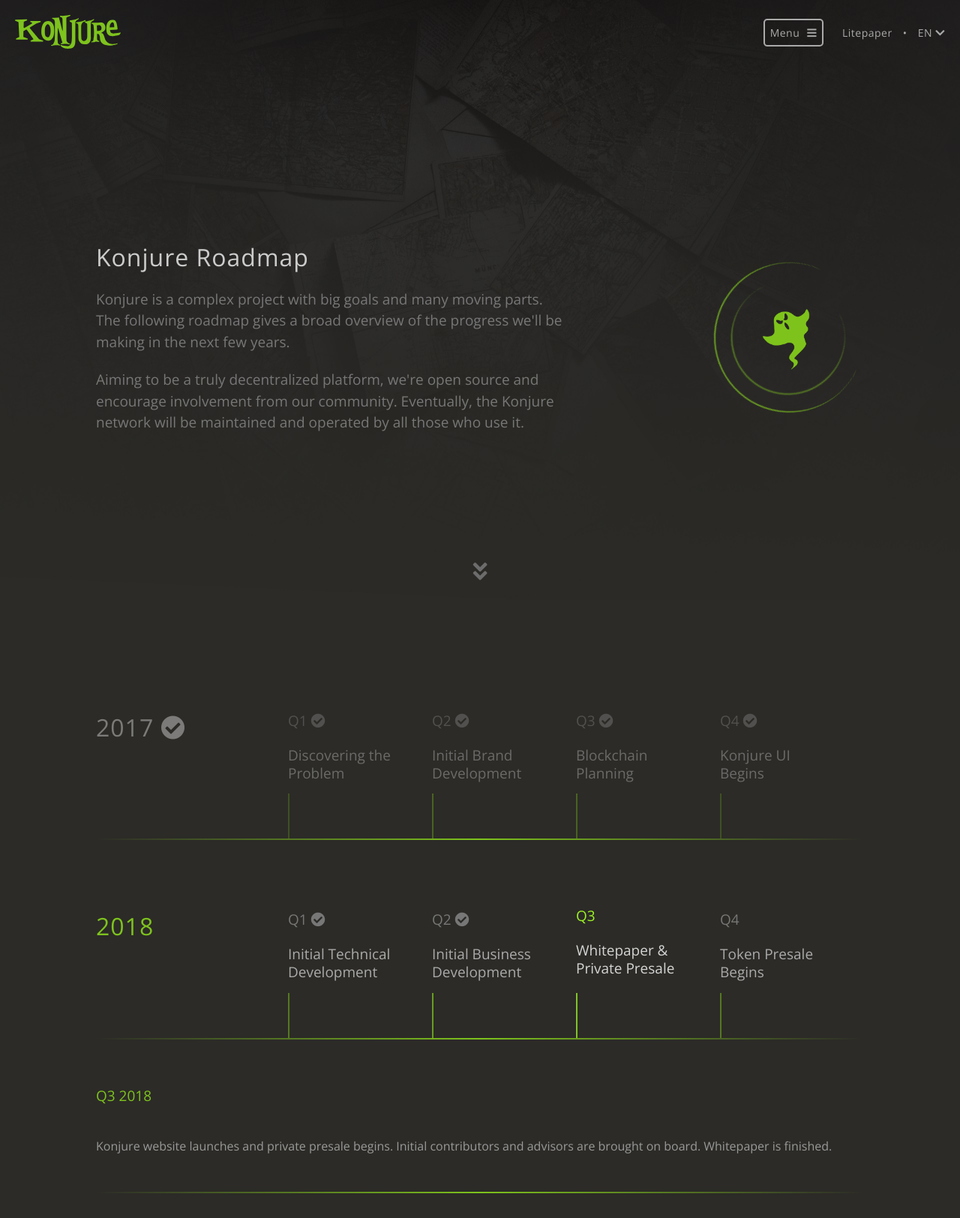
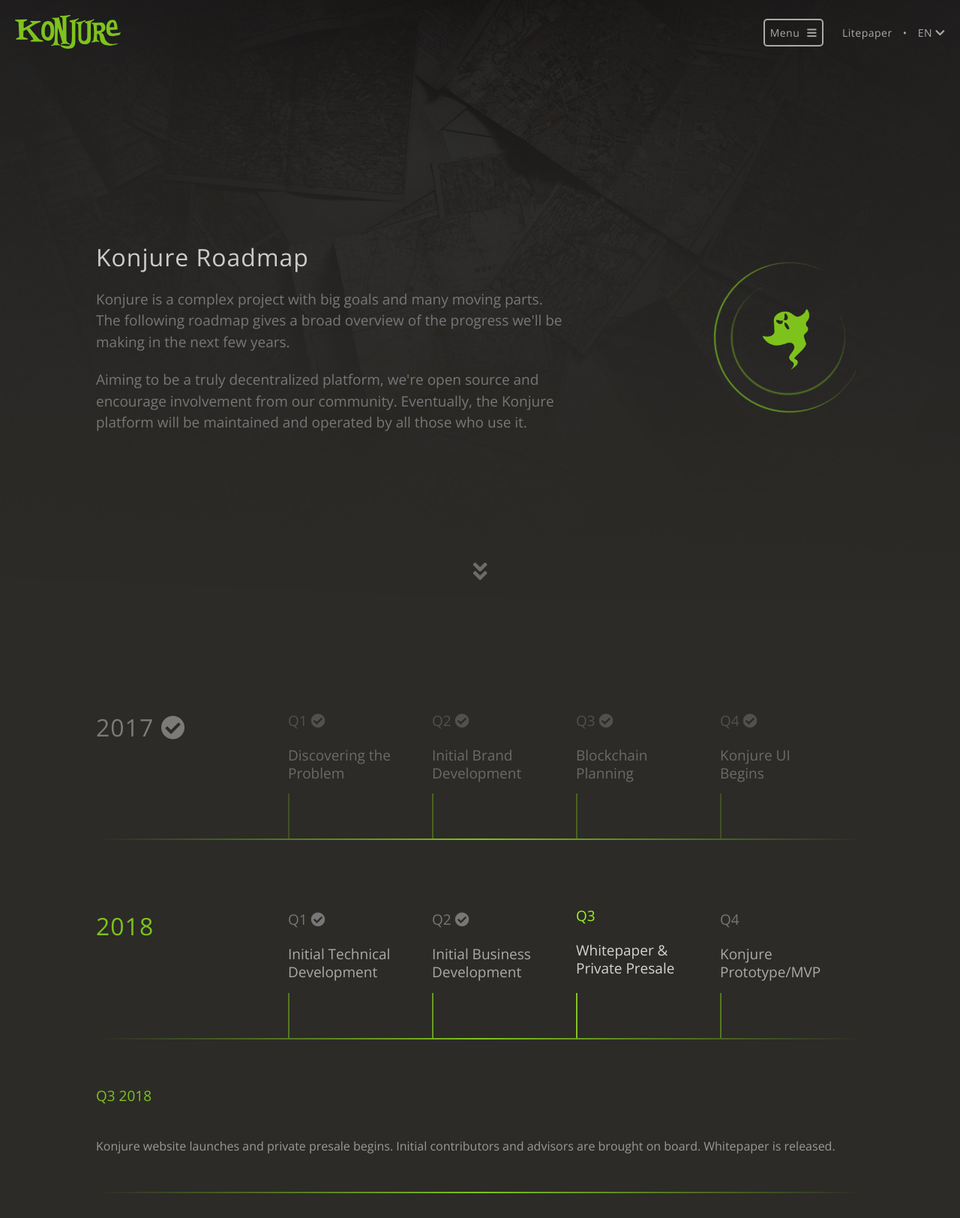
Before and after one commit to Konjure/konjure-org, a PHP site: page /get-started/roadmap in a window 1280 px wide. Shown: the top 1624 px of the page at 75% size. Run offline with PHP 8.4, Linux system fonts and the light colour scheme.

Commit message:
Roadmap changes

```diff
--- a/get-started/roadmap/index.php
+++ b/get-started/roadmap/index.php
@@ -67,7 +67,7 @@
 								<br><br>
 								<h3 data-sr="enter left, and hustle 20px">Konjure is a complex project with big goals and many moving parts. The following roadmap gives a broad overview of the progress we'll be making in the next few years.</h3>
 								<br>
-								<h3 data-sr="enter left, and hustle 20px">Aiming to be a truly decentralized platform, we're open source and encourage involvement from our community. Eventually, the Konjure network will be maintained and operated by all those who use it.</h3>
+								<h3 data-sr="enter left, and hustle 20px">Aiming to be a truly decentralized platform, we're open source and encourage involvement from our community. Eventually, the Konjure platform will be maintained and operated by all those who use it.</h3>
 							</div>
 						</div>
 					</div>
@@ -180,7 +180,7 @@
 							<div class="roadmap-vline"></div>
 							<h3>Q4</h3>
 							<br>
-							<h3><span>Token Presale Begins</span></h3>
+							<h3><span>Konjure Prototype/MVP</span></h3>
 						</div>
 					</div>
 					<div class="row active">
@@ -203,14 +203,14 @@
 							<br><br>
 							<h3 class="active">Q3 2018</h3>
 							<br><br>
-							<p class="q-description">Konjure website launches and private presale begins. Initial contributors and advisors are brought on board. Whitepaper is finished.</p>
+							<p class="q-description">Konjure website launches and private presale begins. Initial contributors and advisors are brought on board. Whitepaper is released.</p>
 							<div class="divider"></div>
 						</div>
 						<div class="q-cover">
 							<br><br>
 							<h3>Q4 2018</h3>
 							<br><br>
-							<p class="q-description">KONJ token is deployed and token presale begins.</p>
+							<p class="q-description">Our prototype application is launched, allowing users to run nodes and upload websites to the Decentralized Web.</p>
 							<div class="divider"></div>
 						</div>
 					</div>
--- a/get-started/token/index.php
+++ b/get-started/token/index.php
@@ -218,9 +218,9 @@
 					<div class="cell-8">
 						<div class="vertical-center-outer">
 							<div class="vertical-center-inner">
-								<h2 data-sr="enter left, and hustle 20px">Presale Coming Q4 2018</h2>
+								<h2 data-sr="enter left, and hustle 20px">Token Sale Coming Q1 2019</h2>
 								<br><br>
-								<h3 data-sr="enter left, and hustle 20px">Stay tuned for updates on the official launch of the KONJ Presale later this year. Our tokens will be available to purchase starting at <em>$0.035</em> each.</h3>
+								<h3 data-sr="enter left, and hustle 20px">Stay tuned for updates on the official launch of our public token sale. KONJ will be available to purchase at <em>$0.05</em> each.</h3>
 								<br><br>
 								<a href="/get-started/roadmap">
 									<div class="kbutton" hover="brighten" data-sr="enter left, and hustle 20px">
```
